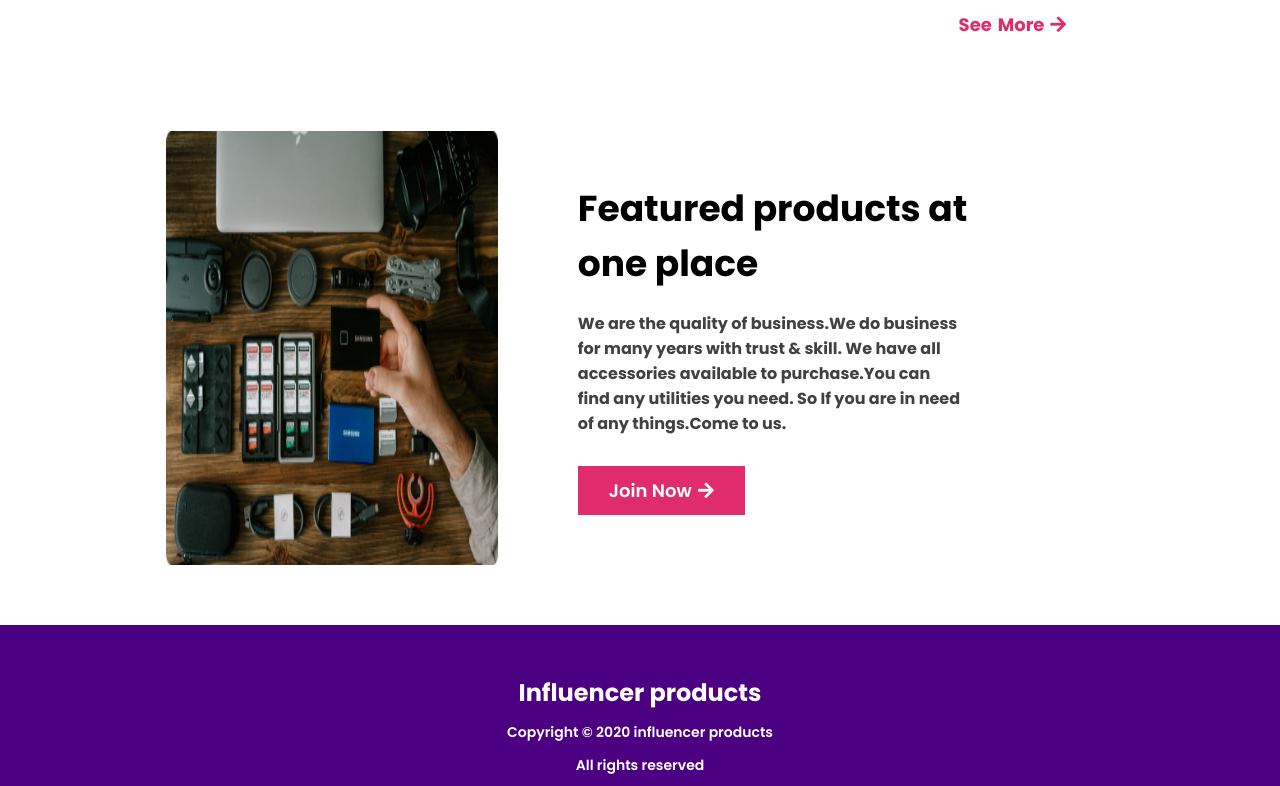
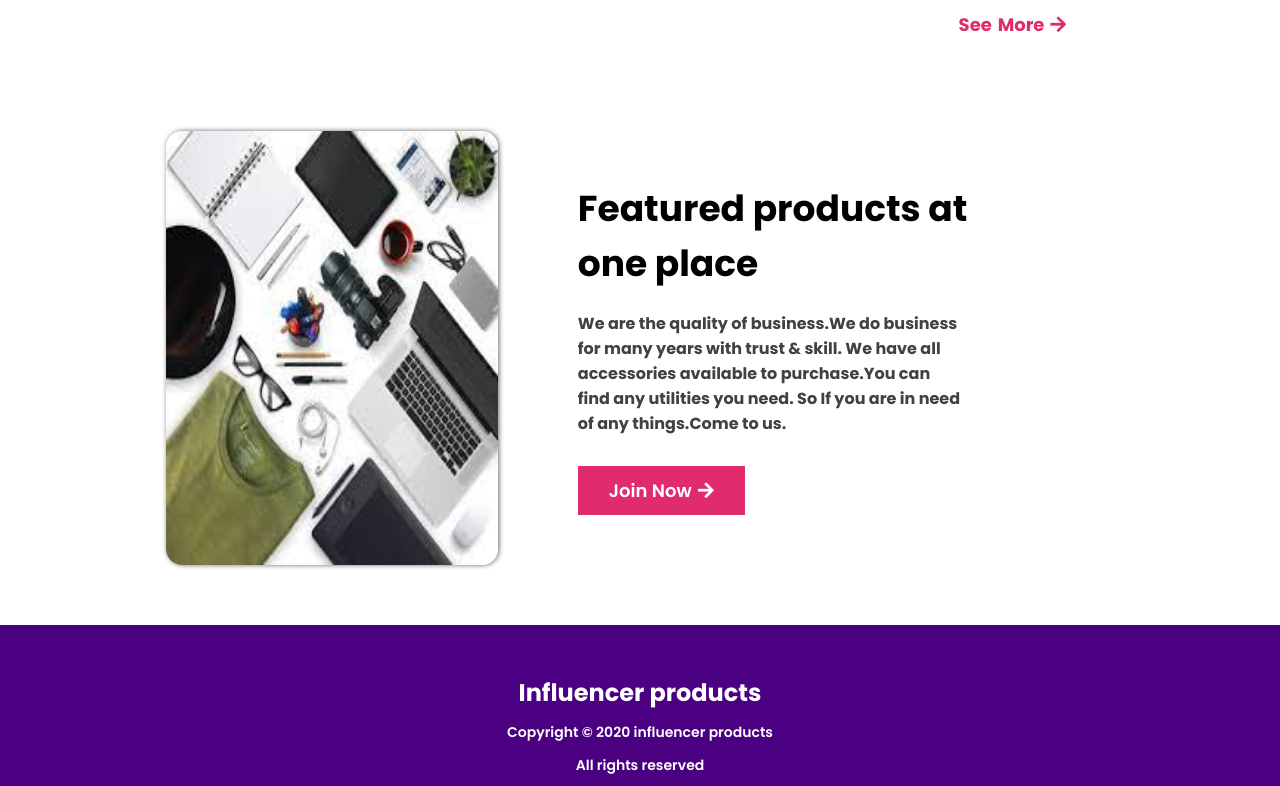
Before and after one commit to 1804011/Assignment2, a plain HTML site: page index.html in a window 1280 px wide. Shown: the part 2160-2946 px from the top of the page. Drawn offline with Linux system fonts and the light colour scheme; a web font is replaced by a local one.

Commit message:
image added

```diff
--- a/index.html
+++ b/index.html
@@ -248,7 +248,7 @@
 			<!-- Featured Products Area Start -->
 			<section class="container feature">
 				<div class="feature-img">
-					<img src="images/gear.png" alt="feature-img" />
+					<img src="images/accesories.jfif" alt="feature-img" />
 				</div>
 				<div class="feature-intro">
 					<h1 class="title">Featured products at one place</h1>
@@ -273,7 +273,7 @@
 
 		<footer>
 			<h1>Influencer products</h1>
-			<p class="p1">Copyright © 2020 influencer products</p>
+			<p class="p1">Copyright &copy 2020 influencer products</p>
 			<p class="p2">All rights reserved</p>
 			<div class="social-icon">
 				<span><i class="fab fa-instagram"></i></span>
--- a/style.css
+++ b/style.css
@@ -184,6 +184,8 @@ main .feature .feature-img {
 main .feature .feature-img img {
 	width: 100%;
 	height: 100%;
+	border-radius: 16px;
+	box-shadow: 1px 0px 5px rgba(0, 0, 0, 0.6);
 }
 main .feature .feature-intro {
 	width: 65%;
```
Also changed, not shown: images/accesories.jfif (added).
